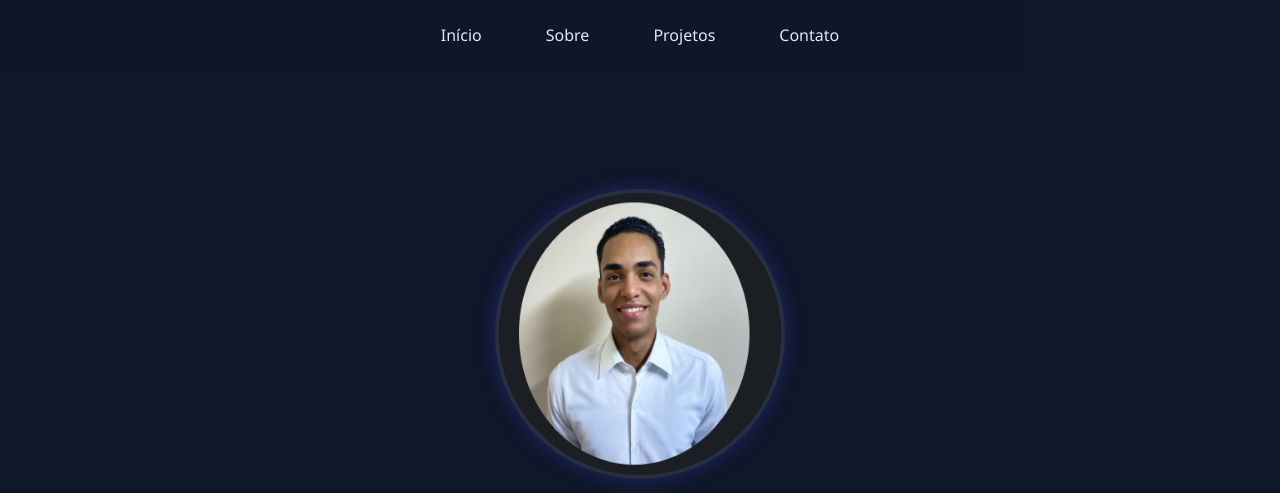
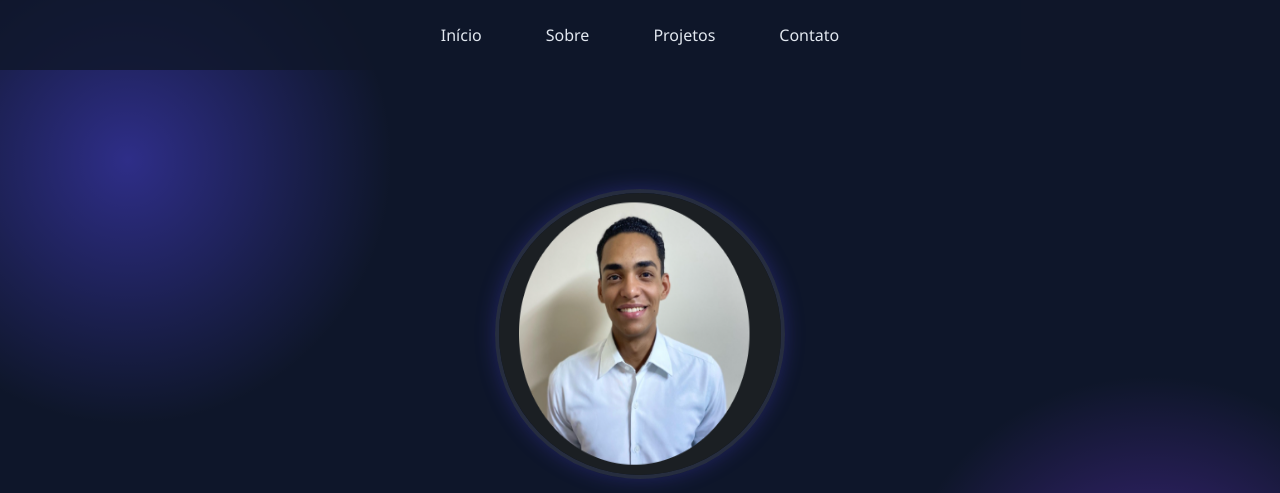
Before and after one commit to ruanfoontes/Portfolio, a plain HTML site: page index.html in a window 1280 px wide. Shown: the top 493 px of the page. Drawn offline with Linux system fonts and the light colour scheme.

Commit message:
Adicionado efeito particulas

```diff
--- a/index.html
+++ b/index.html
@@ -6,7 +6,11 @@
     <title>RuanFontes | Portfólio</title>
   <link rel="stylesheet" href="style.css">
 </head>
+
 <body>
+
+<div class="particulas"></div>
+
 <nav class="navegacao">
     <ul class="menu">
         <li>
--- a/style.css
+++ b/style.css
@@ -217,3 +217,18 @@ transition: all 0.5 ease;
  transform: translateY(-4px);
  box-shadow: 0 10px 20px rgba(79, 70, 229, 0.3);
  }
+
+.particulas {
+  position: fixed;
+  top: 0;
+  left: 0;
+  width: 100%;
+  height: 100%;
+  z-index: -1;
+  opacity: 0.5;
+
+  background:
+    radial-gradient(circle at 10% 20%, var(--primary-color), transparent 20%),
+    radial-gradient(circle at 90% 80%, var(--secondary-color), transparent 20%),
+    var(--background-color);
+}
```
